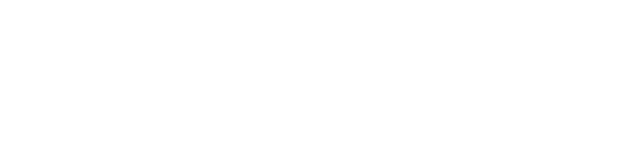
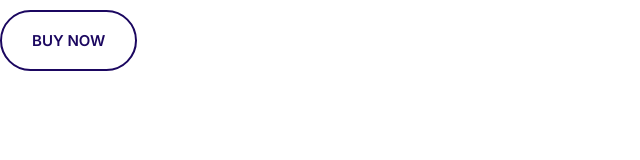
Before and after one commit to jameshawley29/moshify-website, a plain HTML site: page index.html in a window 1280 px wide. Shown: the whole page, without its empty margins (0-640 px from the left). Drawn offline with Linux system fonts and the light colour scheme.

Commit message:
Implemented buttons.

```diff
--- a/css/styles.css
+++ b/css/styles.css
@@ -4,6 +4,10 @@
     --color-accent: #ff3400;
     --color-headings: #1b0760;
     --color-body: #918ca4;
+}
+
+*, *::after, *::before {
+    box-sizing: border-box;
 }
 
 /*Typography*/
@@ -170,3 +174,68 @@ a {
     align-items: center;
     justify-content: center;
 }
+
+/* Buttons */
+
+.btn {
+    border-radius: 40px;
+    border: 0;
+    cursor: pointer;
+    font-size: 1.8rem;
+    font-weight: 600;
+    outline: 0;
+    padding: 2rem 3rem;
+    text-transform: uppercase;
+    white-space: nowrap;
+    text-align: center;
+    margin: 1rem 0;
+}
+
+.btn--primary {
+    background: var(--color-primary);
+    color: white;
+}
+
+.btn--primary:hover {
+    background: #3a8ffd;
+}
+
+.btn--secondary {
+    background: var(--color-secondary);
+    color: white;
+}
+
+.btn--secondary:hover {
+    background: #00c8eb;
+}
+
+.btn--accent {
+    background: var(--color-accent);
+    color: white;
+}
+
+.btn--accent:hover {
+    background: #ec3000;
+}
+
+.btn--block {
+    width: 100%;
+    display: inline-block;
+}
+
+.btn--outline {
+    background: white;
+    color: var(--color-headings);
+    border: 2px solid var(--color-headings);
+}
+
+.btn--outline:hover {
+    background-color: var(--color-headings);
+    color: white;
+}
+
+@media screen and (min-width: 1024px) {
+    .btn {
+        font-size: 1.5rem;
+    }
+}
--- a/index.html
+++ b/index.html
@@ -14,5 +14,7 @@
     <link rel="stylesheet" href="css/styles.css" />
     <title>Document</title>
   </head>
-  <body></body>
+  <body>
+    <button class="btn btn--primary btn--outline">Buy Now</button>
+  </body>
 </html>
```
